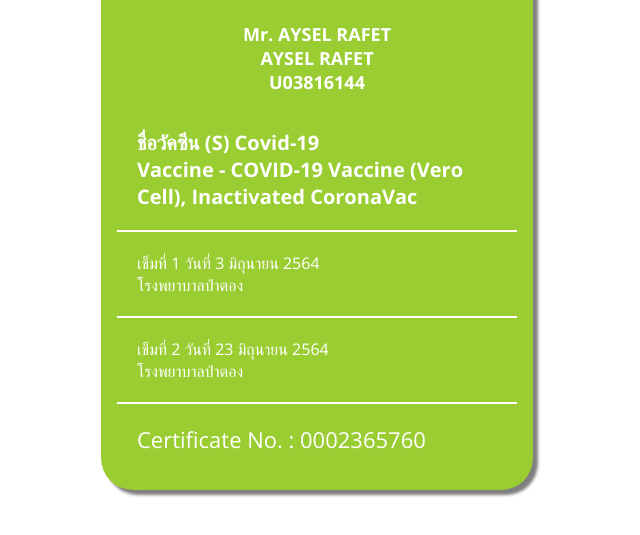
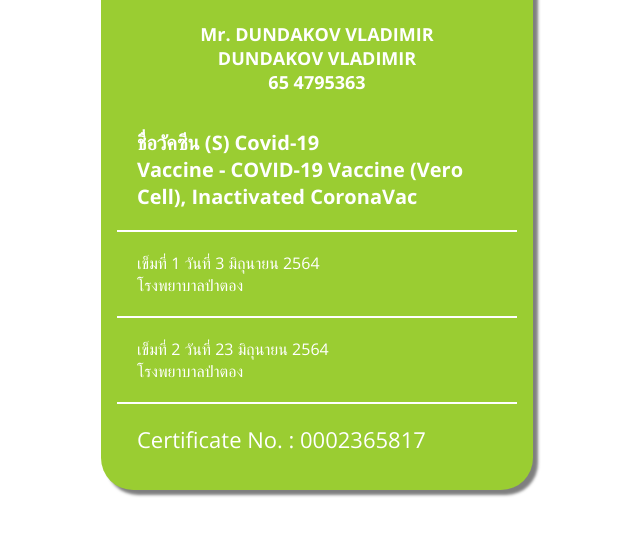
Before and after one commit to co19cert/cert-id-F94B-3FCC-445C-408F-A044-29F43FB3FDB6, a plain HTML site: page index.html in a window 1280 px wide. Shown: the part 231-766 px from the top of the page, without its empty margins (323-963 px from the left). Drawn offline with nearby package versions, Linux system fonts and the light colour scheme.

Commit message:
Update index.html

```diff
--- a/index.html
+++ b/index.html
@@ -125,9 +125,9 @@
             </h1>
             </div>
             <div class="text-center pb-15">
-                <h2 class="full-name">Mr. AYSEL RAFET</h2>
-                <h2 class="name">AYSEL RAFET</h2>
-                <h3 class="pass">U03816144</h3>
+                <h2 class="full-name">Mr. DUNDAKOV VLADIMIR</h2>
+                <h2 class="name">DUNDAKOV VLADIMIR</h2>
+                <h3 class="pass">65 4795363</h3>
             </div>
 
            <div class="card-block font-size-20">
@@ -145,7 +145,7 @@
 โรงพยาบาลป่าตอง
             </div>
 
-            <p class="certificate">Certificate No. :  0002365760</p>
+            <p class="certificate">Certificate No. :  0002365817</p>
         </div>
 </body>
 </html>
```
